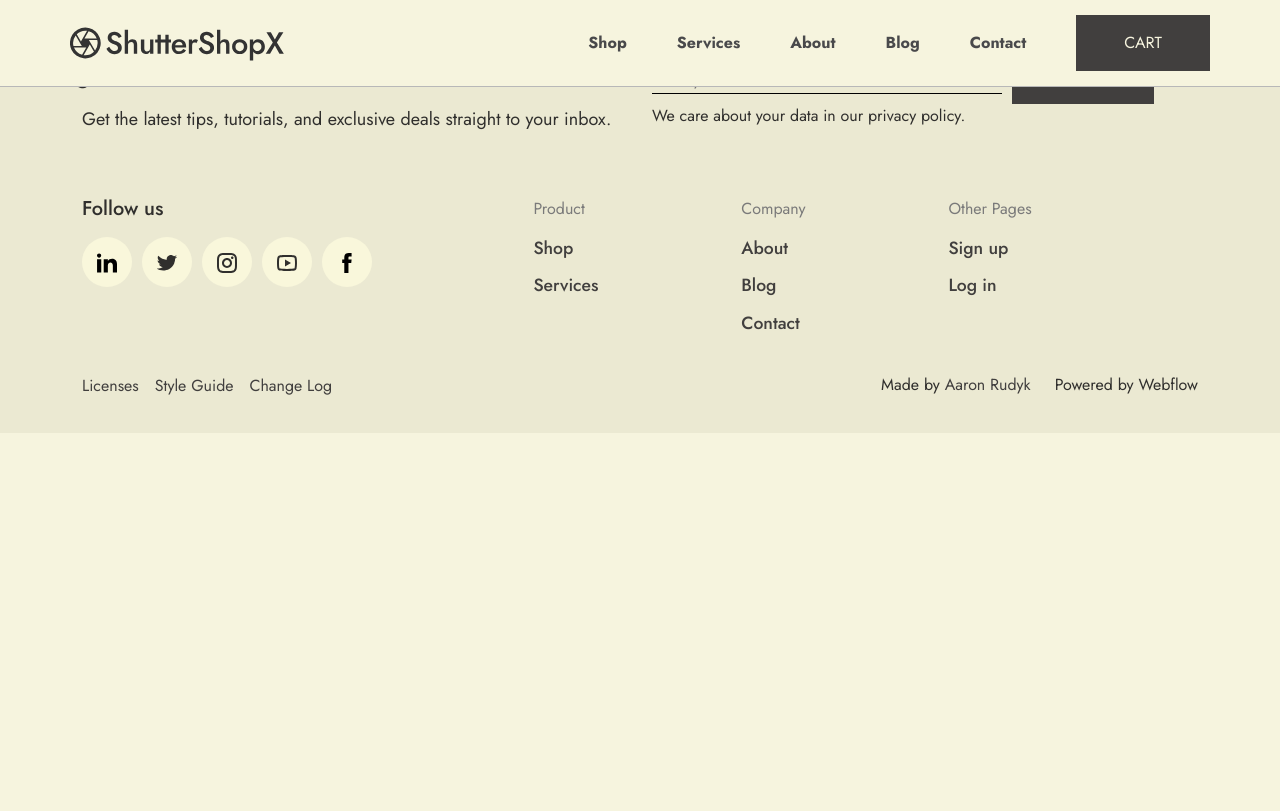
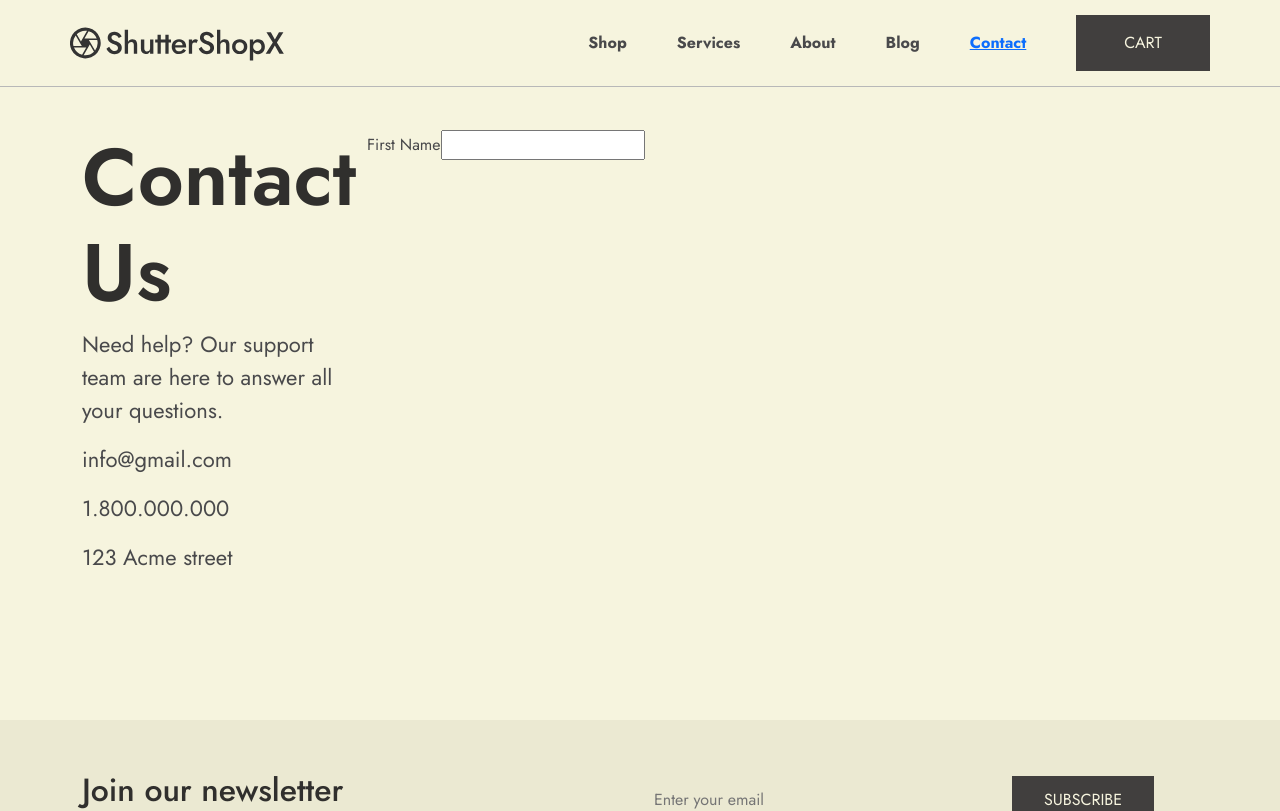
Before and after one commit to GeorgiosDrivas/shutter-shop, a React (Vite) app: page /contact in a window 1280 px wide. Shown: the top 811 px of the page. Built offline with nearby package versions, Linux system fonts and the light colour scheme; a web font is replaced by a local one.

Commit message:
Contact page and basic layout

```diff
--- a/src/App.tsx
+++ b/src/App.tsx
@@ -3,6 +3,7 @@ import Landing from "./components/landing/landing";
 import "./styles/app.css";
 import Footer from "./components/footer/footer";
 import { BrowserRouter, Route, Routes } from "react-router-dom";
+import Contact from "./components/contact";
 
 export default function App() {
   return (
@@ -11,6 +12,7 @@ export default function App() {
         <Header />
         <Routes>
           <Route path="/" element={<Landing />} />
+          <Route path="/contact" element={<Contact />} />
         </Routes>
         <Footer />
       </BrowserRouter>
--- /dev/null
+++ b/src/components/contact.tsx
@@ -0,0 +1,36 @@
+import "../styles/contact.style.css";
+
+export default function Contact() {
+  return (
+    <>
+      <section id="contact">
+        <div className="container">
+          <div className="row">
+            <div className="col-3">
+              <h1>Contact Us</h1>
+              <p>
+                Need help? Our support team are here to answer all your
+                questions.
+              </p>
+              <div className="mt-3">
+                <p>info@gmail.com</p>
+                <p>1.800.000.000</p>
+                <p>123 Acme street</p>
+              </div>
+            </div>
+            <div className="col-9">
+              <div className="contact-form">
+                <form>
+                  <div>
+                    <label htmlFor="firstName">First Name</label>
+                    <input type="text" id="firstName" />
+                  </div>
+                </form>
+              </div>
+            </div>
+          </div>
+        </div>
+      </section>
+    </>
+  );
+}
--- a/src/components/header.tsx
+++ b/src/components/header.tsx
@@ -25,7 +25,9 @@ export default function Header() {
                     <li>Services</li>
                     <li>About</li>
                     <li>Blog</li>
-                    <li>Contact</li>
+                    <li>
+                      <Link to="/contact">Contact</Link>
+                    </li>
                   </ul>
                   <div>
                     <button id="cart" className="text-uppercase">
--- /dev/null
+++ b/src/styles/contact.style.css
@@ -0,0 +1,3 @@
+#contact {
+  padding: 130px 0;
+}
```
